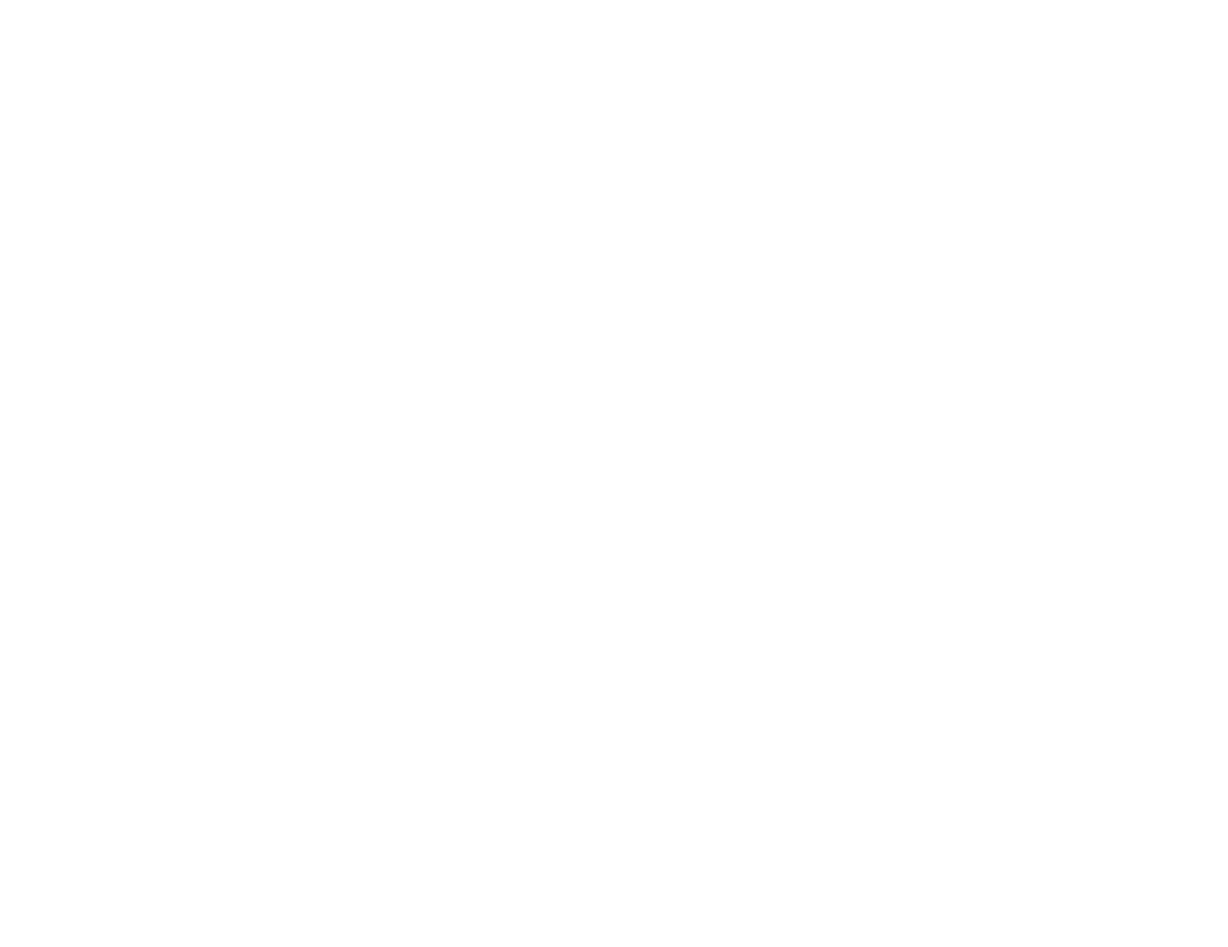
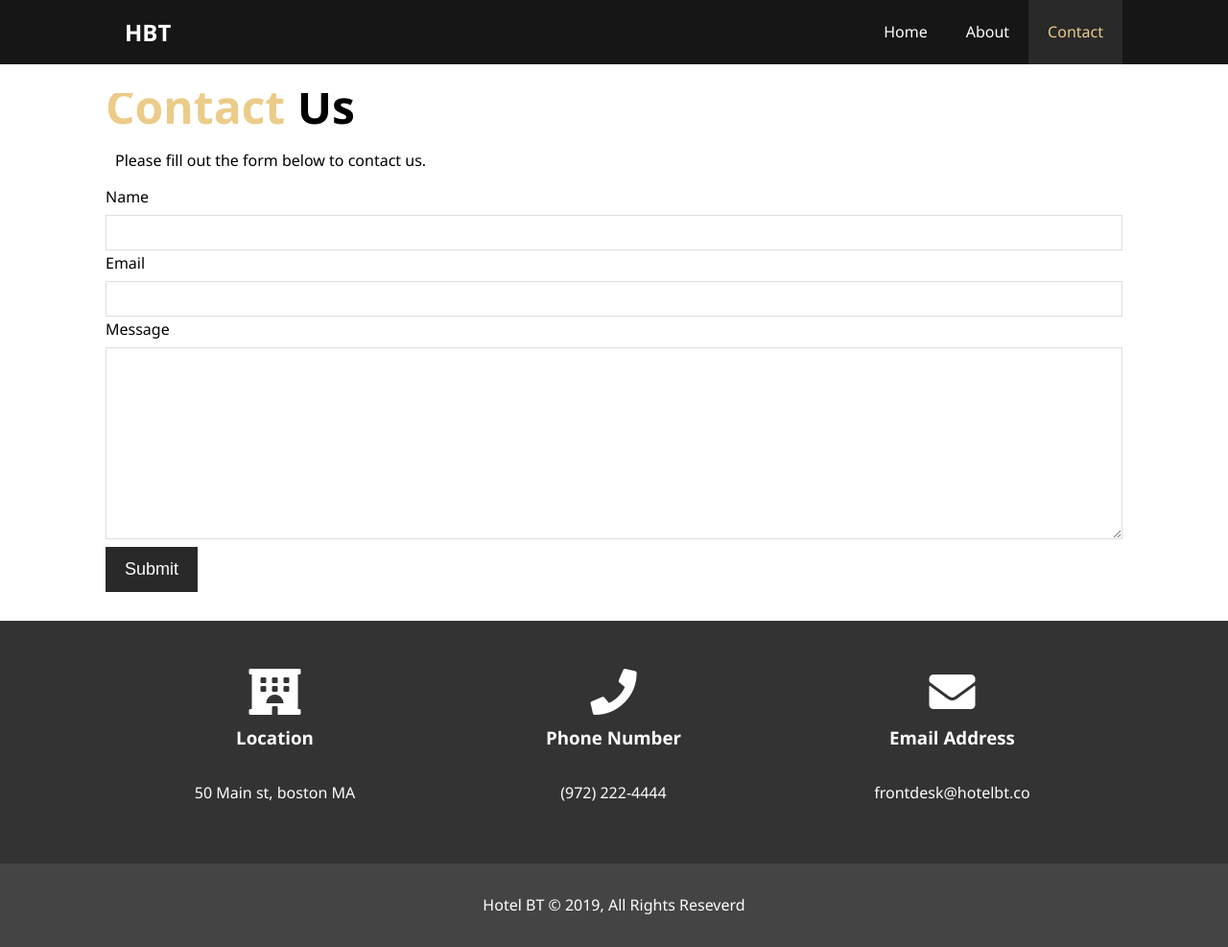
Before and after one commit to assafecohen/css, a plain HTML site: page css/project_css_basic/contact.html in a window 1280 px wide. Shown: the whole page at 96% size. Before the commit the page ends 800 px from the top, so only its background shows below. Drawn offline with Linux system fonts and the light colour scheme.

Commit message:
finished contact page

```diff
--- a/css/project_css_basic/contact.html
+++ b/css/project_css_basic/contact.html
@@ -0,0 +1,77 @@
+<!DOCTYPE html>
+<html lang="en">
+
+<head>
+  <meta charset="UTF-8">
+  <meta name="viewport" content="width=device-width, initial-scale=1.0">
+  <meta http-equiv="X-UA-Compatible" content="ie=edge">
+  <meta name="description" content=" Welcome to the best hotel in Boston">
+  <meta name="keywords" content="hotel, boston hotel, new hotel">
+  <link rel="stylesheet" href="https://use.fontawesome.com/releases/v5.11.2/css/all.css"
+    integrity="sha384-KA6wR/X5RY4zFAHpv/CnoG2UW1uogYfdnP67Uv7eULvTveboZJg0qUpmJZb5VqzN" crossorigin="anonymous">
+  <link rel="stylesheet" href="./css/style.css">
+  <title>Hotel BT | Contact</title>
+</head>
+
+<body>
+  <header>
+    <nav id="navbar">
+      <div class="container">
+        <h1 class="logo"><a href="index.html">HBT</a></h1>
+        <ul>
+          <li><a href="index.html">Home</a></li>
+          <li><a href="about.html">About</a></li>
+          <li><a class="current" href="contact.html">Contact</a></li>
+        </ul>
+      </div>
+    </nav>
+  </header>
+
+  <section id="contact_form" class="py-3">
+    <div class="container">
+      <h1 class="l-heading"><span class="text_primary">Contact</span> Us</h1>
+      <p>Please fill out the form below to contact us.</p>
+      <form action="process.php">
+        <div class="form_group">
+          <label for="name">Name</label>
+          <input type="text" name="name" id="name">
+        </div>
+        <div class="form_group">
+          <label for="email">Email</label>
+          <input type="email" name="email" id="email">
+        </div>
+        <div class="form_group">
+          <label for="message">Message</label>
+          <textarea name="message" id="message"></textarea>
+        </div>
+        <button type="submit" class="btn">Submit</button>
+      </form>
+    </div>
+  </section>
+
+  <section id="contact_info" class="bg_dark">
+    <div class="container">
+      <div class="box">
+        <i class="fas fa-hotel fa-3x"></i>
+        <h3>Location</h3>
+        <p>50 Main st, boston MA</p>
+      </div>
+      <div class="box">
+        <i class="fas fa-phone fa-3x"></i>
+        <h3>Phone Number</h3>
+        <p>(972) 222-4444</p>
+      </div>
+      <div class="box">
+        <i class="fas fa-envelope fa-3x"></i>
+        <h3>Email Address</h3>
+        <p>frontdesk@hotelbt.co</p>
+      </div>
+    </div>
+  </section>
+
+  <footer id="main_footer">
+    <p>Hotel BT &copy; 2019, All Rights Reseverd</p>
+  </footer>
+</body>
+
+</html>
--- a/css/project_css_basic/css/style.css
+++ b/css/project_css_basic/css/style.css
@@ -41,6 +41,7 @@ p{
   padding: 13px 20px;
   border: none;
   cursor: pointer;
+  color: #fff;
 }
 .btn:hover{
   background: rgb(235, 204, 137);
@@ -200,6 +201,28 @@ cursor: pointer;
   margin-right: 20px;
   border-radius: 35%;
 }
+/* Contact Form */
+#contact_form .form-group{
+  margin-bottom: 20px
+}
+#contact_form label{
+  display:block;
+  margin-bottom: 5px;
+}
+#contact_form input,
+#contact_form textarea{
+  width: 100%;
+  padding: 10px;
+  border: 1px solid #ddd;
+}
+#contact_form input:focus,
+#contact_form textarea:focus{
+  outline: none;
+  border-color:  rgb(235, 204, 137);
+}
+#contact_form textarea{
+  height: 200px;
+}
 
 /* Footer */
   #main_footer{
```
